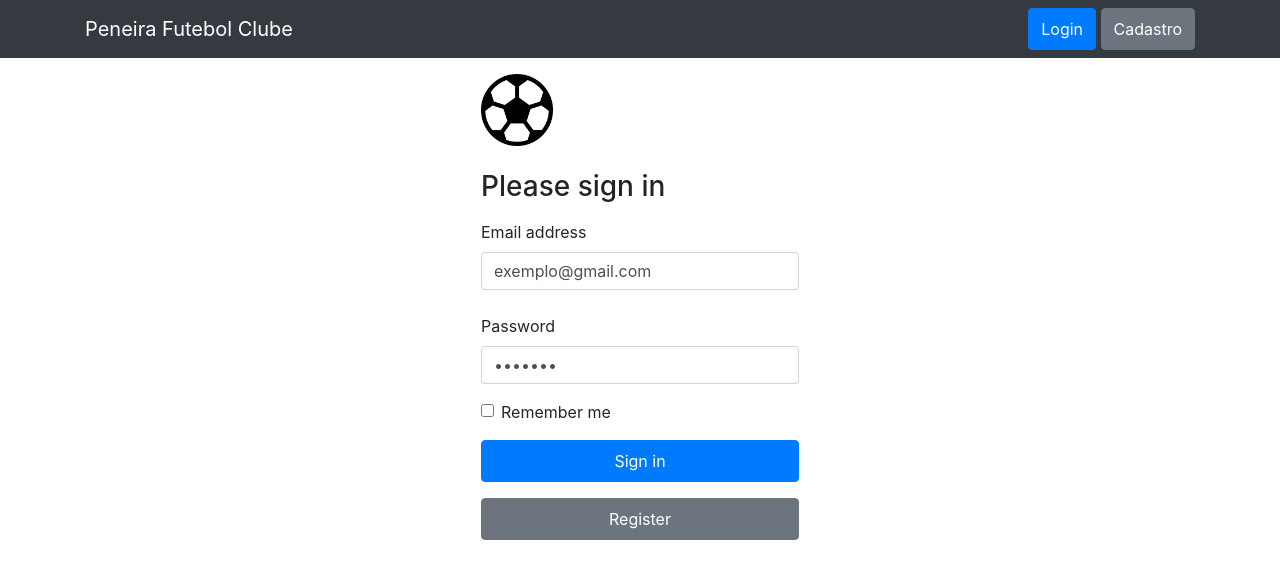
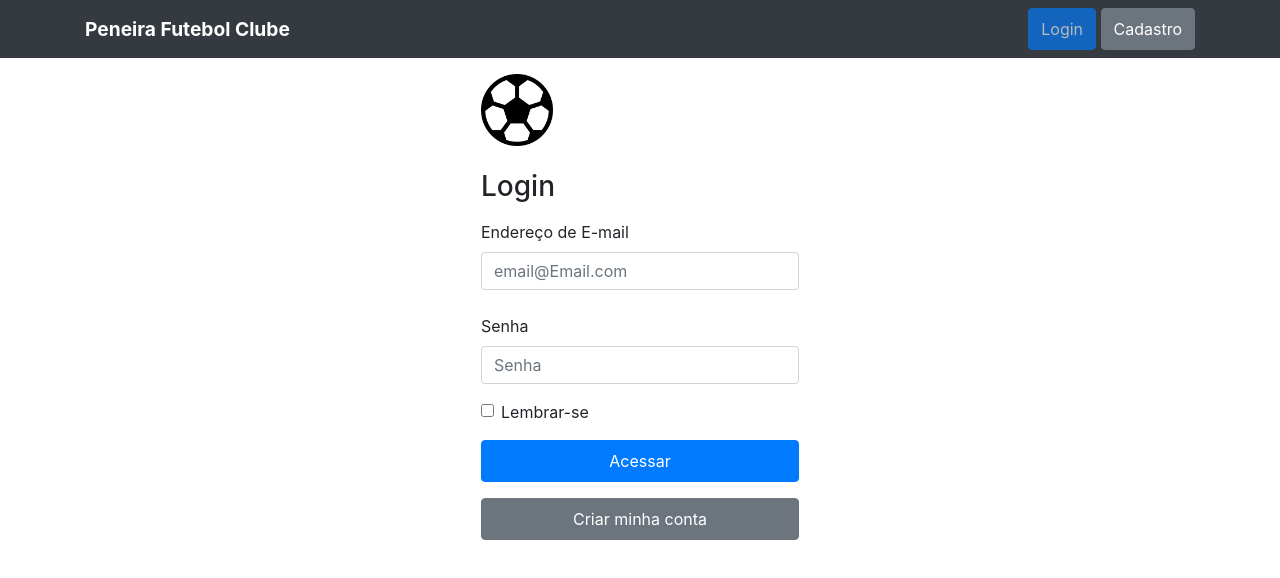
Before and after one commit to Antony-Oliveira/peneira, a website: page client/src/Login.html in a window 1280 px wide. Drawn offline with nearby package versions, Linux system fonts and the light colour scheme; files whose address does not match are found by name.

Commit message:
Pente fino

```diff
--- a/client/src/Login.html
+++ b/client/src/Login.html
@@ -26,6 +26,11 @@
             color: green;
             font-size: 0.8rem;
         }
+
+        .navbar-brand {
+            font-weight: bold;
+            font-size: 1.2rem;
+        }
     </style>
     <title>Login</title>
 </head>
@@ -38,7 +43,7 @@
                     <span class="navbar-toggler-icon"></span>
                 </button>
                 <div class="justify-content-end" id="navbarNav">
-                    <a class="btn btn-primary py-2" role="button" href="./Login.html">Login</a>
+                    <a class="btn btn-primary py-2 disabled" role="button" href="./Login.html">Login</a>
                     <a class="btn btn-secondary py-2" role="button" href="./cadastro.html">Cadastro</a>
                 </div>
             </div>
@@ -48,25 +53,25 @@
     <main class="w-100 m-auto form-container">
         <form id="loginForm">
             <img src="../assets//img/ball.png" class="mb-4" height="72" width="72" alt="logo"/>
-            <h1 class="h3 mb-3 fw-normal"> Please sign in</h1>
+            <h1 class="h3 mb-3 fw-normal"> Login </h1>
 
             <div class="form-floating mb-4">
-                <label for="email">Email address</label>
-                <input type="email" class="form-control" id="email" value="exemplo@gmail.com" placeholder="your-email@gmail.com"/>
+                <label for="email">Endereço de E-mail</label>
+                <input type="email" class="form-control" id="email" placeholder="email@Email.com"/>
             </div>
             <div class="form-floating">
-                <label for="password">Password</label>
-                <input type="password" class="form-control" id="password" value="exemplo" placeholder="Password"/>
+                <label for="password">Senha</label>
+                <input type="password" class="form-control" id="password"  placeholder="Senha"/>
             </div>
             <div class="form-check text-start my-3">
                 <input type="checkbox" class="form-check-input" id="rememberMe"/>
-                <label class="form-check-label" for="rememberMe">Remember me </label>
+                <label class="form-check-label" for="rememberMe">Lembrar-se </label>
             </div>
             <div id="errorMessage" class="error-message"></div>
-            <button class="btn btn-primary w-100 py-2" type="submit"> Sign in </button>
+            <button class="btn btn-primary w-100 py-2" type="submit"> Acessar </button>
         </form>
         <div class="mt-3">
-            <a href="cadastro.html" class="btn btn-secondary w-100 py-2" role="button">Register</a>
+            <a href="cadastro.html" class="btn btn-secondary w-100 py-2" role="button">Criar minha conta</a>
         </div>
     </main>
 
```
Also changed, not shown: client/src/cadastro.html (+8 -8 lines), client/src/gestao.html (+5 -5 lines).
